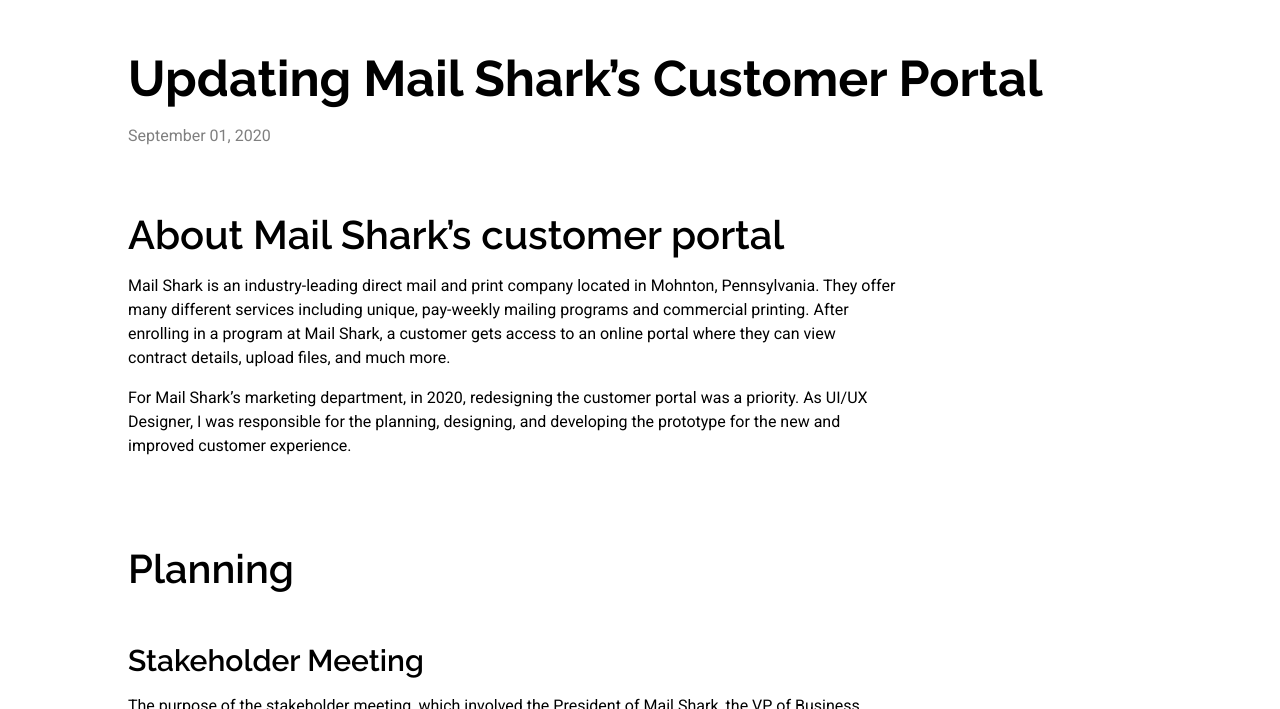
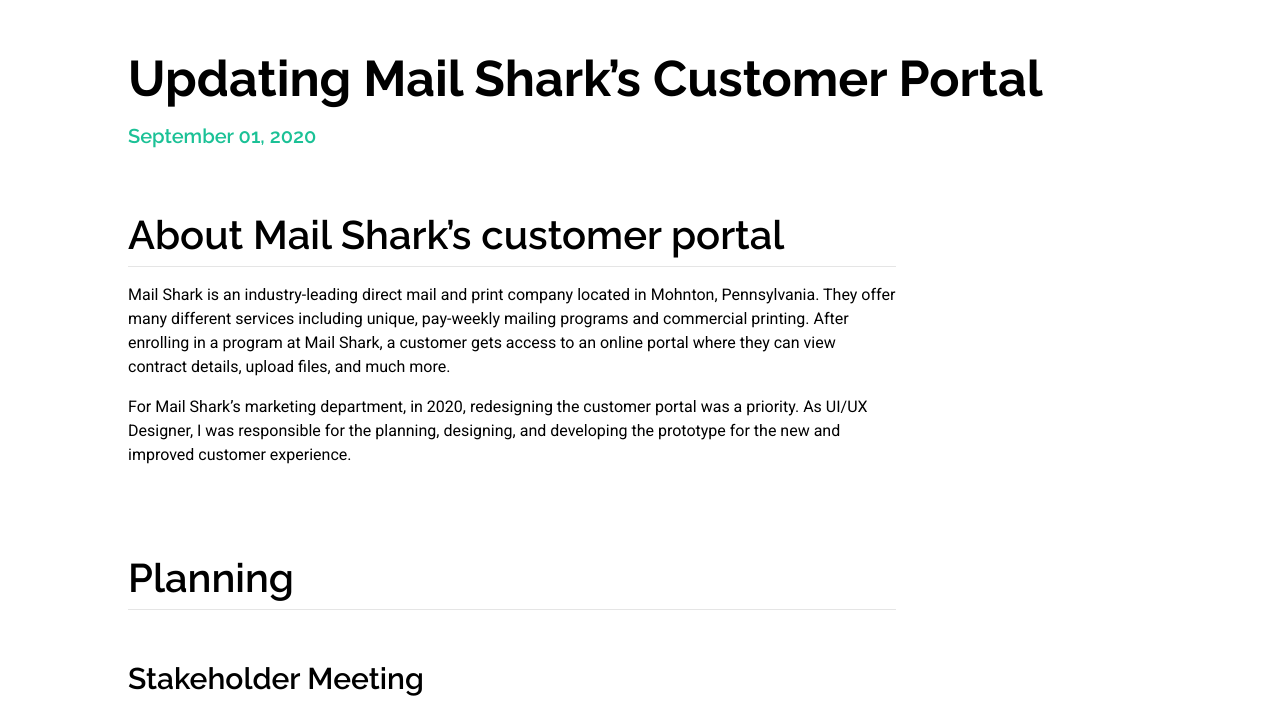
Before and after one commit to beterry/ben-blog, a Gatsby site: page /work/contract-ux/ in a window 1280 px wide. Shown: the part 70-779 px from the top of the page. Built offline with nearby package versions, Linux system fonts and the light colour scheme; Gatsby itself is replaced by a stand-in of ours; some packages are replaced by stand-ins of ours.

Commit message:
split content styles into wrapper component, new colors

```diff
--- a/src/components/importantLinks.js
+++ b/src/components/importantLinks.js
@@ -1,12 +1,13 @@
 import React from 'react'
 import styled from 'styled-components'
+import colors from '../styles/colors'
 
 export default function ImportantLinks({links}) {
     return (
         <Container>
             <Heading>Links</Heading>
             {links.map((link, index) =>
-                <LinkTitle key={index} href={link.url} target='_blank'>{link.title}</LinkTitle>
+                <Link key={index} href={link.url} target='_blank'>{link.title}</Link>
             )}
         </Container>
     )
@@ -18,13 +19,18 @@
 `
 
 const Heading = styled.h2`
-    font-size: 1rem;
+    font-size: .875rem;
     letter-spacing: 2px;
     text-transform: uppercase;
-    margin: 0 0 .5rem 0;
+    margin: 0 0 1rem 0;
 `
 
-const LinkTitle = styled.a`
+const Link = styled.a`
     display: block;
     margin-top: .5rem;
+    color: ${colors.blue.main};
+    text-decoration: none;
+    &:hover{
+        color: ${colors.blue.light}
+    }
 `
--- a/src/styles/blog-styles.css
+++ b/src/styles/blog-styles.css
@@ -20,7 +20,11 @@
 }
 
 a{
-    color: #5D9DC1;
+    color: #118AB2;
+    text-decoration: none;
+}
+
+a:hover{
     text-decoration: underline;
 }
 
--- a/src/styles/colors.js
+++ b/src/styles/colors.js
@@ -8,6 +8,14 @@
         main: '#A5D6A7',
         light: '#D7FFD9',
         dark: '#75A478',
+    },
+    blue: {
+        main: '#118AB2',
+        light: '#38B1D9',
+        dark: '#073B4C'
+    },
+    green: {
+        main: '#1BC196'
     },
     gray: {
         90: 'rgba(0,0,0,.9)',
--- /dev/null
+++ b/src/styles/content-style-wrapper.js
@@ -0,0 +1,50 @@
+import styled from 'styled-components'
+import colors from './colors'
+
+export default styled.div`
+
+    h2{
+        border-bottom: 1px solid ${colors.gray[10]};
+        padding-bottom: .5rem;
+    }
+
+    ol, ul{
+        margin: 2rem 0;
+    }
+
+    ol li, ul li{
+        margin: .75rem 0;
+        line-height: 1.5;
+    }
+
+    .gatsby-resp-image-wrapper{
+        margin: 2.25rem 0;
+        border-radius: .125rem;
+        overflow: hidden;
+        /* box-shadow: 0 0 10px rgba(0,0,0,.25); */
+        border: 1px solid #a7a7a7;
+    }
+
+    .gatsby-highlight{
+        margin: 2.25rem 0;
+    }
+
+    a{
+        color: #118AB2;
+        text-decoration: none;
+    }
+
+    a:hover{
+        text-decoration: underline;
+    }
+
+    blockquote{
+        margin-block-start: 2rem;
+        margin-block-end: 2rem;
+        margin-inline-start: 0;
+        margin-inline-end: 0;
+        padding-left: 2rem;
+        border-left: 1px solid rgba(0,0,0,.1);
+        color: rgba(0,0,0,.6);
+    }
+`
--- a/src/templates/mdx-template.js
+++ b/src/templates/mdx-template.js
@@ -18,7 +18,7 @@
 
 //import styles
 import colors from '../styles/colors'
-import '../styles/blog-styles.css'
+import ContentStyleWrapper from '../styles/content-style-wrapper'
 
 const shortcodes = { Link } // Provide common components here
 
@@ -59,9 +59,11 @@
                     </section>
 
                     <section>
-                        <MDXProvider components={shortcodes}>
-                            <MDXRenderer>{mdx.body}</MDXRenderer>
-                        </MDXProvider>
+                        <ContentStyleWrapper>
+                            <MDXProvider components={shortcodes}>
+                                <MDXRenderer>{mdx.body}</MDXRenderer>
+                            </MDXProvider>
+                        </ContentStyleWrapper>
                     </section>
 
                 </BlogLayout>
@@ -89,5 +91,8 @@
 `
 
 const DisplayDate = styled.p`
-    color: ${colors.gray[50]};
+    color: ${colors.green.main};
+    font-family: 'Raleway', sans-serif;
+    font-weight: 600;
+    font-size: 1.25rem;
 `
```
